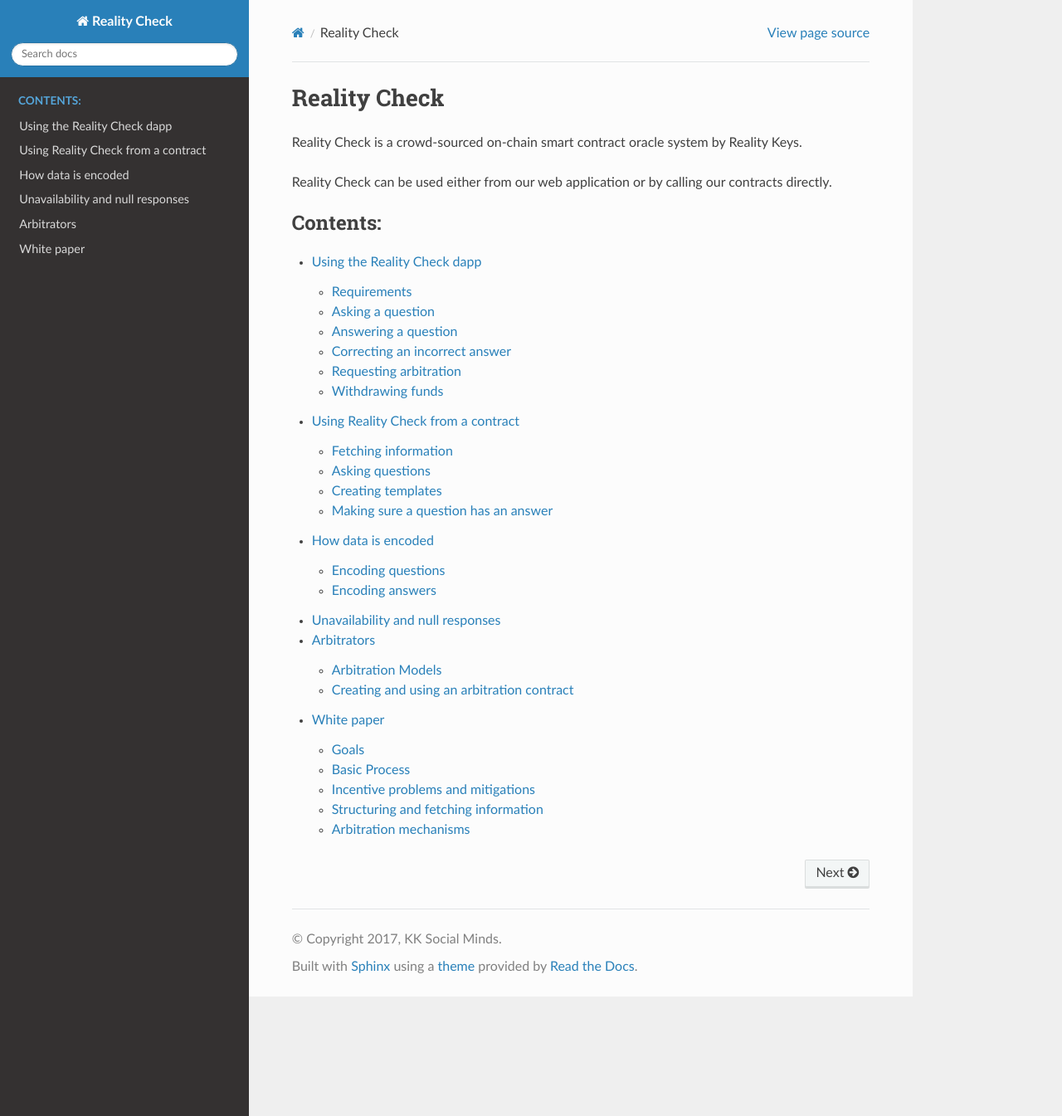
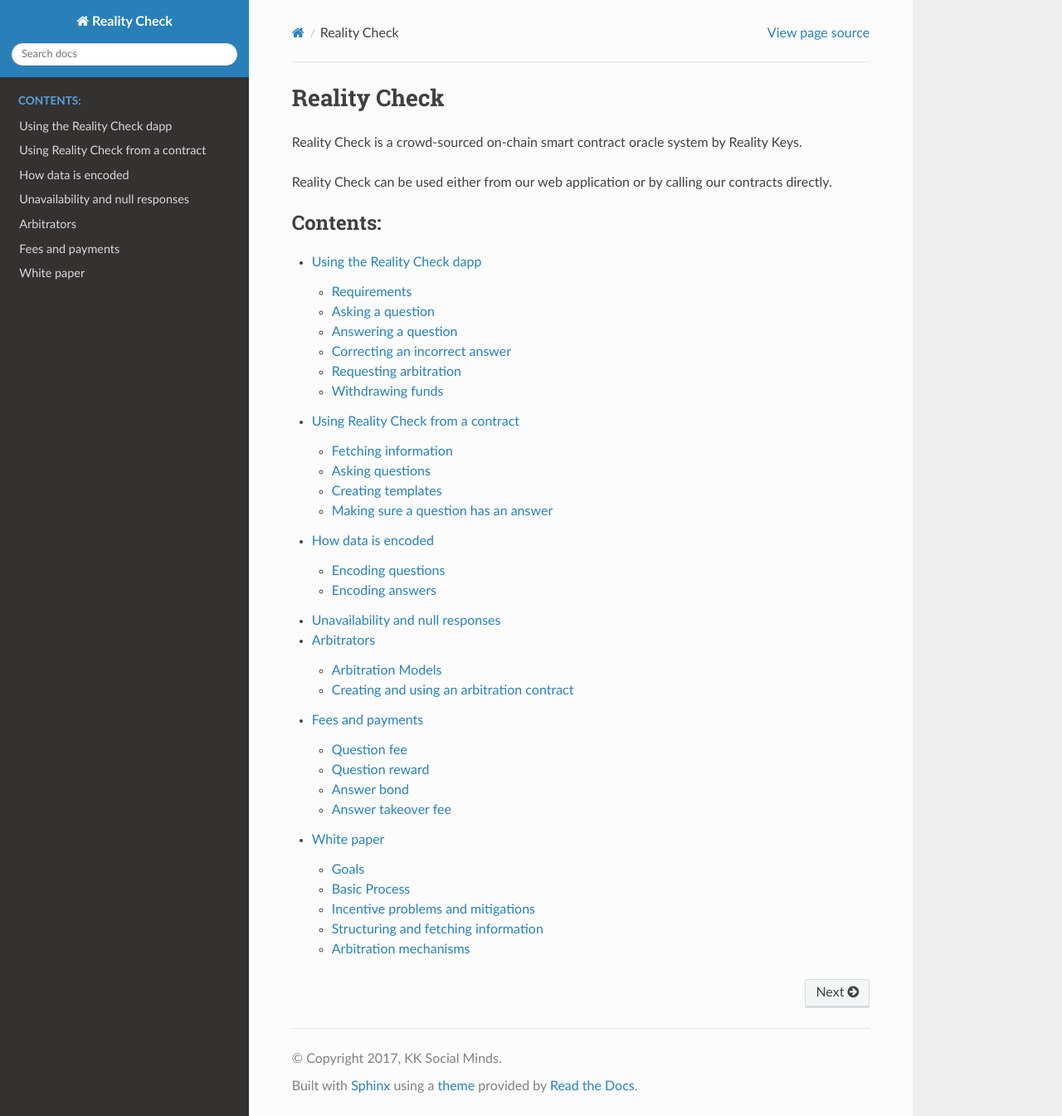
Before and after one commit to RealityETH/reality-eth-monorepo, a Sphinx documentation site: the page built from packages/dapp/docs/index.rst, in a window 1280 px wide and 1345 px high. Shown: the whole window at 83% size. Built offline with Sphinx 7.4.7 and the Read the Docs theme 2.0.0, drawn with Linux system fonts in a browser that asks for light colours; some of the changed lines change nothing that is shown.

Commit message:
Add a page summarizing all the bonds, fees and payments in one place.

```diff
--- /dev/null
+++ b/packages/dapp/docs/fees.rst
@@ -0,0 +1,64 @@
+Fees and payments
+=================
+
+.. toctree::
+   :maxdepth: 2
+   :caption: Contents:
+
+
+All fees are set by participants.
+
+=============== ================= =================== ============ ========================================
+Fee             Set by            Paid by             Deductions   Paid to
+=============== ================= =================== ============ ========================================
+Question fee    Arbitrator        Asker                            Arbitrator
+Question reward Asker             Asker                            Highest-bonded correct answerer
+Answer bond     Answerer          Answerer            Takeover fee Answerer, or Next correct answerer
+Takeover fee    [= previous bond] Subsequent answerer              Previous answerer
+=============== ================= =================== ============ ========================================
+
+Question fee
+------------
+
+A fee set (optionally) by the arbitrator for asking a question.
+
+Set by the arbitrator.
+
+Paid by the question asker.
+
+Paid to the arbitrator.
+
+Question reward
+---------------
+
+A reward for answering the question.
+
+Set by the question asker.
+
+Paid by the question asker.
+
+Paid to whoever last gives the final answer. If the answer is decided by the arbitrator, paid to whoever pays for arbitration.
+
+Answer bond
+-----------
+
+A bond paid by someone who gives an answer to back their claim that the answer is correct.
+
+Set by the question answerer. However, if there is an earlier answer, it must be least twice the level of the bond given with that answer.
+
+Paid by the question answerer.
+
+If the answer is correct (ie matches the final answer) this is returned. The same amount may be received as an Answer Takeover Fee (see below).
+
+If the answer is incorrect, this is paid to the next answerer to supply the correct answer.
+
+Answer takeover fee
+-------------------
+
+A fee for taking over a correct answer given by someone else.
+
+Set to equal the bond supplied by the last person to give that answer.
+
+Paid to the last person to give that answer.
+
+Paid by deducting it from payments that would otherwise by awarded for giving the correct answer.
--- a/packages/dapp/docs/index.rst
+++ b/packages/dapp/docs/index.rst
@@ -20,4 +20,5 @@
    encoding
    availability
    arbitrators
+   fees
    whitepaper
```
